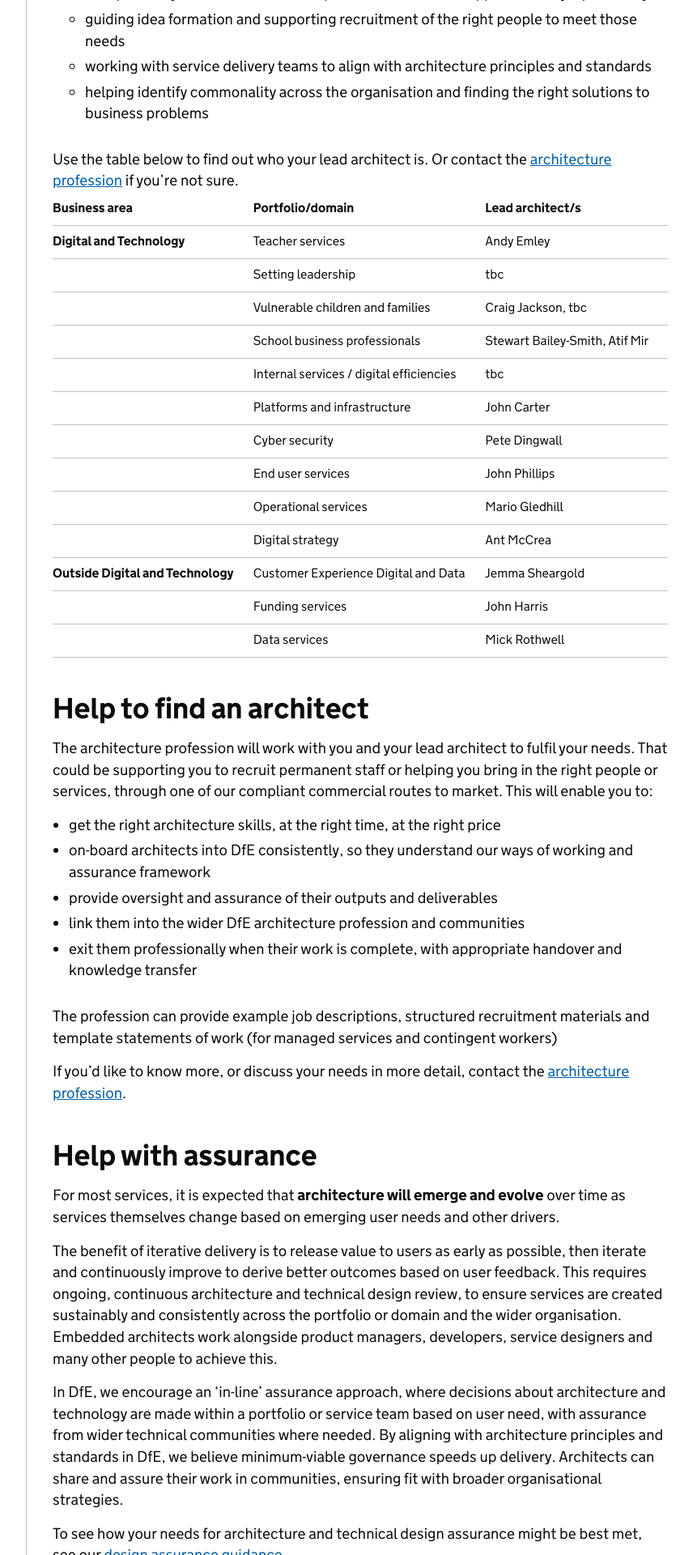
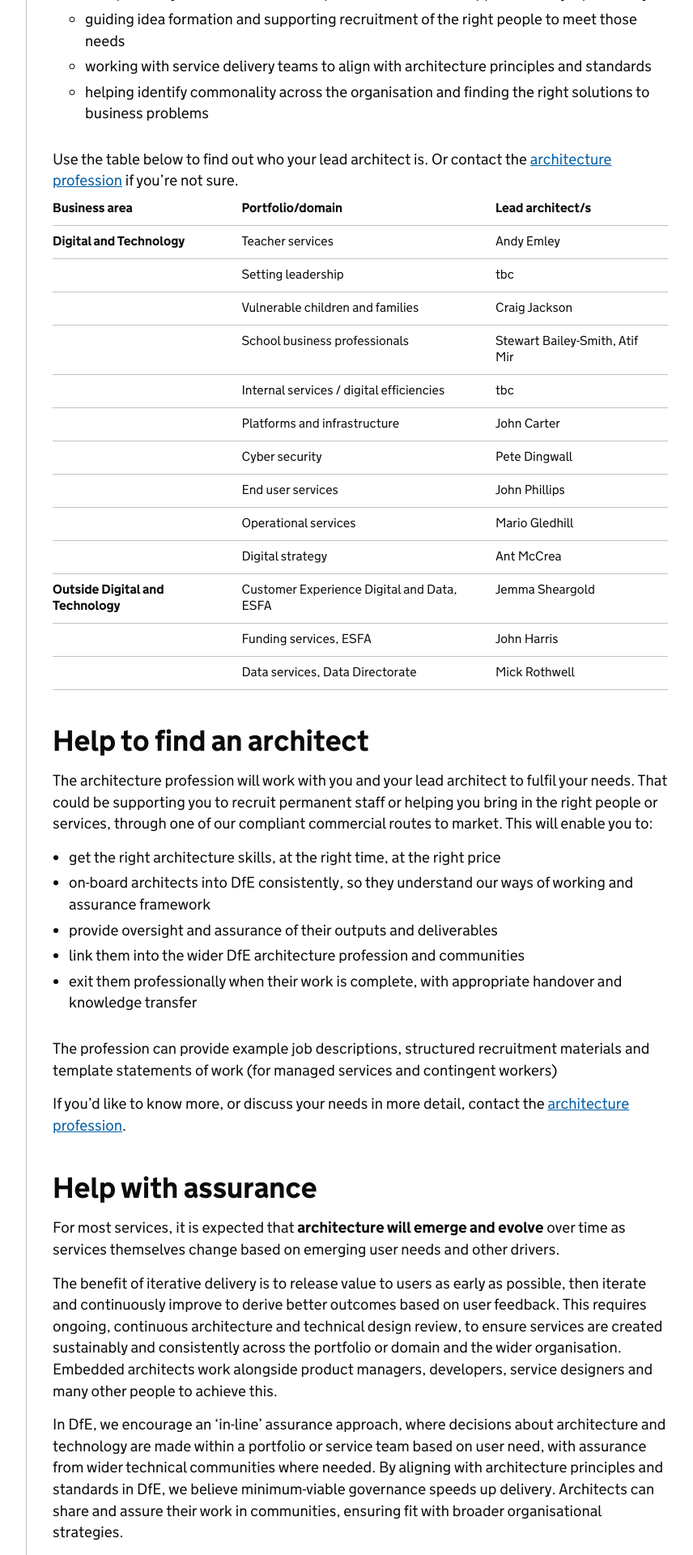
Before and after one commit to DFE-Digital/architecture, a Jekyll site: the page built from profession/architecture-profession.md, in a window 1280 px wide. Shown: the part 1174-3094 px from the top of the page at 81% size, without its empty margins (298-1154 px from the left). Built offline with Jekyll 4.4.1, drawn with Linux system fonts in a browser that asks for light colours; our own code applies the rules of GitHub Pages for plain Markdown files.

Commit message:
Update architecture-profession.md
Updates to lead architects table

```diff
--- a/profession/architecture-profession.md
+++ b/profession/architecture-profession.md
@@ -44,7 +44,7 @@ Use the table below to find out who your lead architect is. Or contact the [arch
 | - | - | - |
 **Digital and Technology** | Teacher services | Andy Emley |
 | | Setting leadership | tbc |
-| | Vulnerable children and families | Craig Jackson, tbc |
+| | Vulnerable children and families | Craig Jackson |
 | | School business professionals | Stewart Bailey-Smith, Atif Mir |
 | | Internal services / digital efficiencies | tbc |
 | | Platforms and infrastructure | John Carter |
@@ -52,9 +52,9 @@ Use the table below to find out who your lead architect is. Or contact the [arch
 | | End user services | John Phillips |
 | | Operational services | Mario Gledhill |
 | | Digital strategy | Ant McCrea |
-**Outside Digital and Technology** | Customer Experience Digital and Data | Jemma Sheargold |
-| | Funding services | John Harris |
-| | Data services | Mick Rothwell |
+**Outside Digital and Technology** | Customer Experience Digital and Data, ESFA | Jemma Sheargold |
+| | Funding services, ESFA | John Harris |
+| | Data services, Data Directorate | Mick Rothwell |
 
 ## Help to find an architect
 
```
